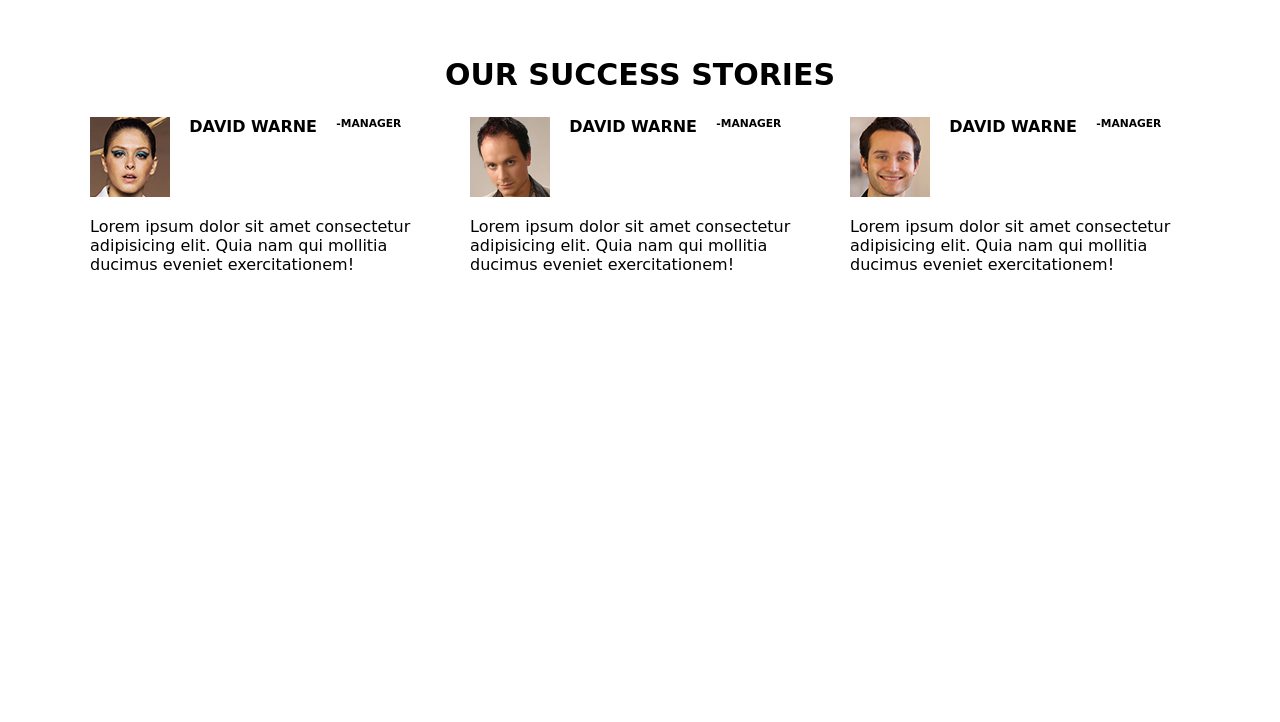
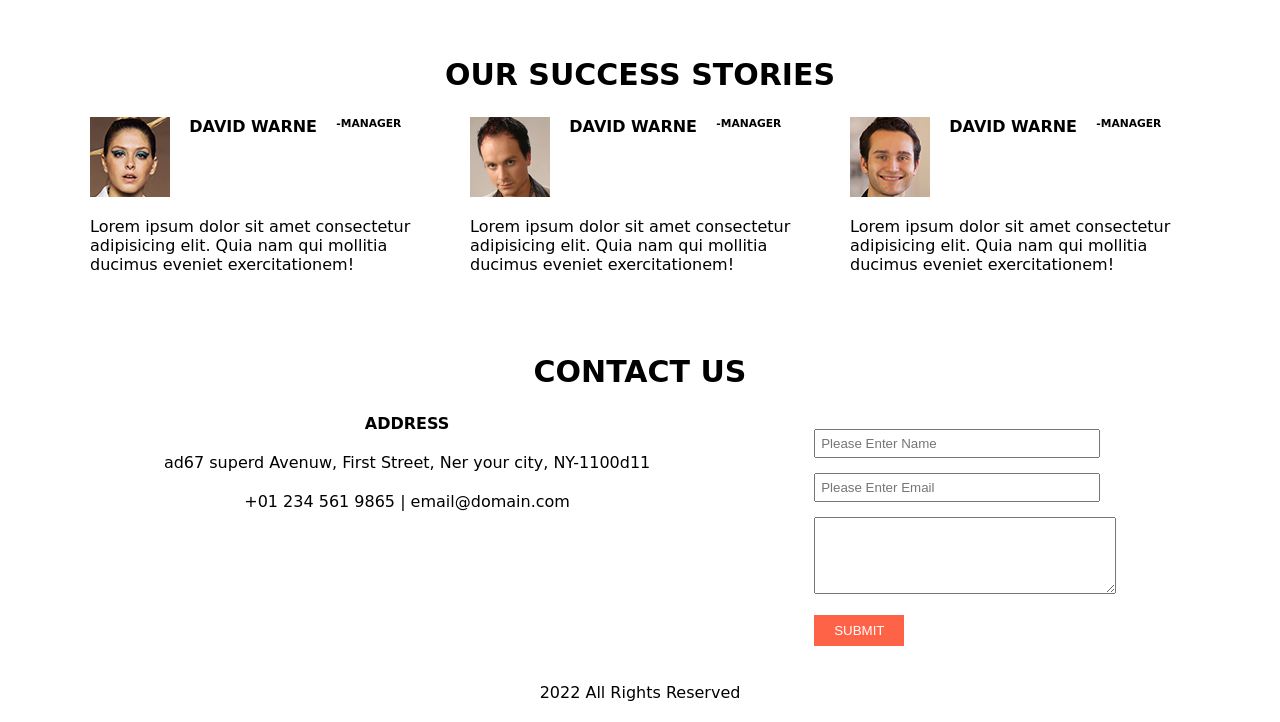
Before and after one commit to shuvonkor/Impossible_landing_page, a plain HTML site: page index.html in a window 1280 px wide. Shown: the part 6480-7202 px from the top of the page. Before the commit the page ends 6774 px from the top, so only its background shows below. Drawn offline with Linux system fonts and the light colour scheme.

Commit message:
4th update

```diff
--- a/index.html
+++ b/index.html
@@ -335,5 +335,34 @@
             </div>
         </div>
     </div>
+    <!-- footer section -->
+    <footer>
+      <h2>Contact Us</h2>
+      <div class="footer-container">
+        <div class="footer-address-social-icon">
+          <h4>Address</h4>
+          <p>ad67 superd Avenuw, First Street, Ner your city, NY-1100d11</p>
+          <p>+01 234 561 9865 | email@domain.com</p>
+          <ul>
+            <li><a href="/"></a></li>
+            <li><a href=""></a></li>
+            <li><a href=""></a></li>
+            <li><a href=""></a></li>
+            <li><a href=""></a></li>
+          </ul>
+        </div>
+        <div class="footer-contract-form">
+          <form action="">
+            <input class="input-text" type="text" name="" id="" placeholder="Please Enter Name">
+            <input class="input-text" type="text" name="" id="" placeholder="Please Enter Email">
+            <textarea name="" id="" cols="30" rows="5"></textarea>
+            <input class="footer-btn" type="button" value="SUBMIT">
+          </form>
+        </div>
+      </div>
+      <div class="copyright">
+        <p>2022 All Rights Reserved</p>
+      </div>
+    </footer>
   </body>
 </html>
--- a/style.css
+++ b/style.css
@@ -396,3 +396,49 @@ ul li a {
     grid-gap: 10px;
 
 }
+/* fotter section */
+footer h2{
+    text-align: center;
+    margin: 25px 0;
+    padding-top: 35px;
+    text-transform: uppercase;
+    font-size: 30px;
+}
+.footer-container{
+  display: flex;
+  justify-content: space-evenly;
+
+}
+.footer-address-social-icon{
+    text-align: center;
+    align-items: center;
+}
+.footer-contract-form input{
+    display: block;
+}
+.input-text{
+    padding-right: 100px;
+    padding-top: 5px;
+    padding-bottom: 5px;
+    margin: 15px 0;
+    padding-left: 5px;
+}
+textarea{
+    padding-right: 40px;
+    padding-left: 5px;
+}
+.copyright{
+    text-align: center;
+    margin: auto;
+}
+.footer-btn{
+    margin: 17px 0;
+    padding: 8px 20px;
+    background-color: tomato;
+    color: white;
+    border: none;
+}
+.footer-btn:hover{
+    transform: scale(1.1);
+    transition: .5s;
+}
```
